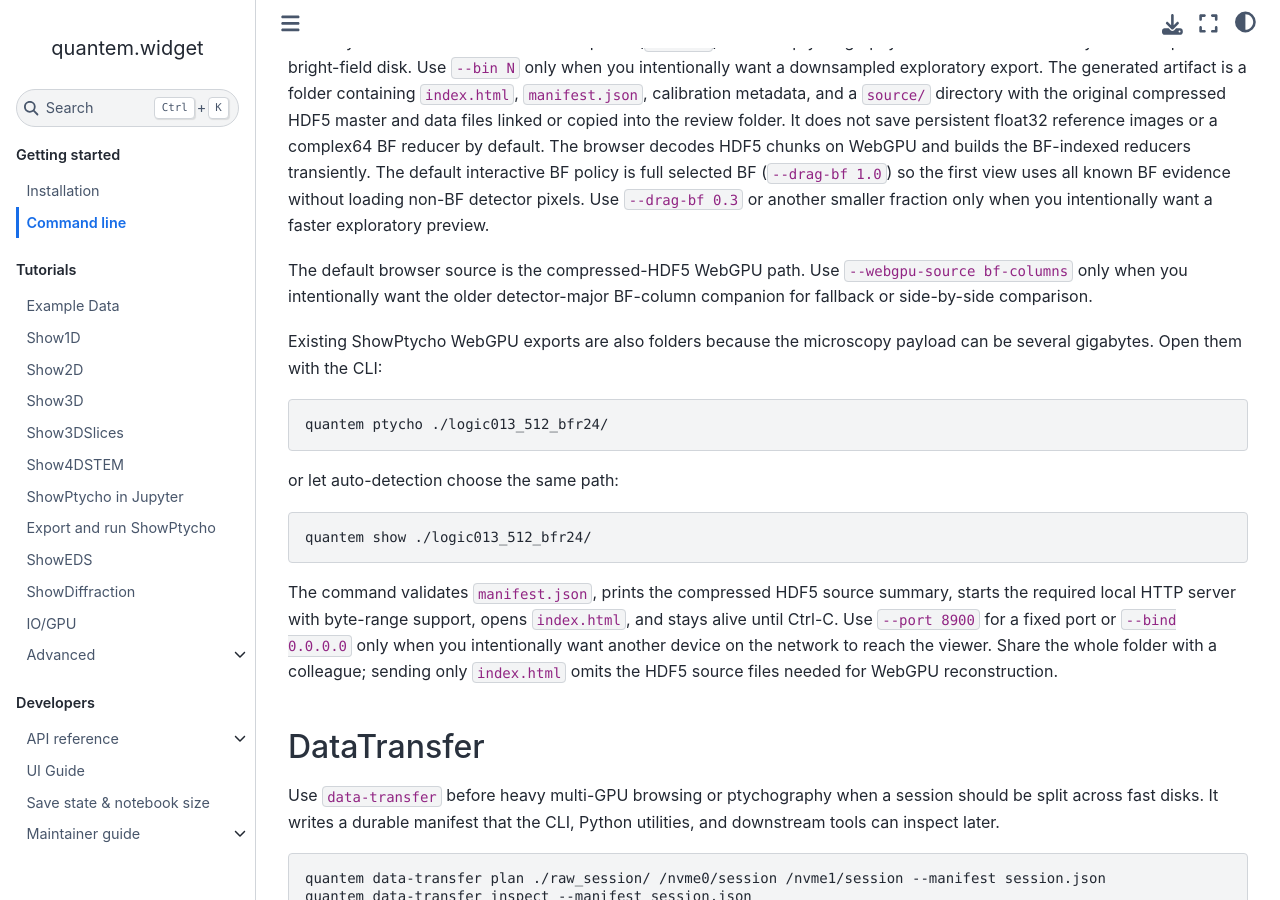
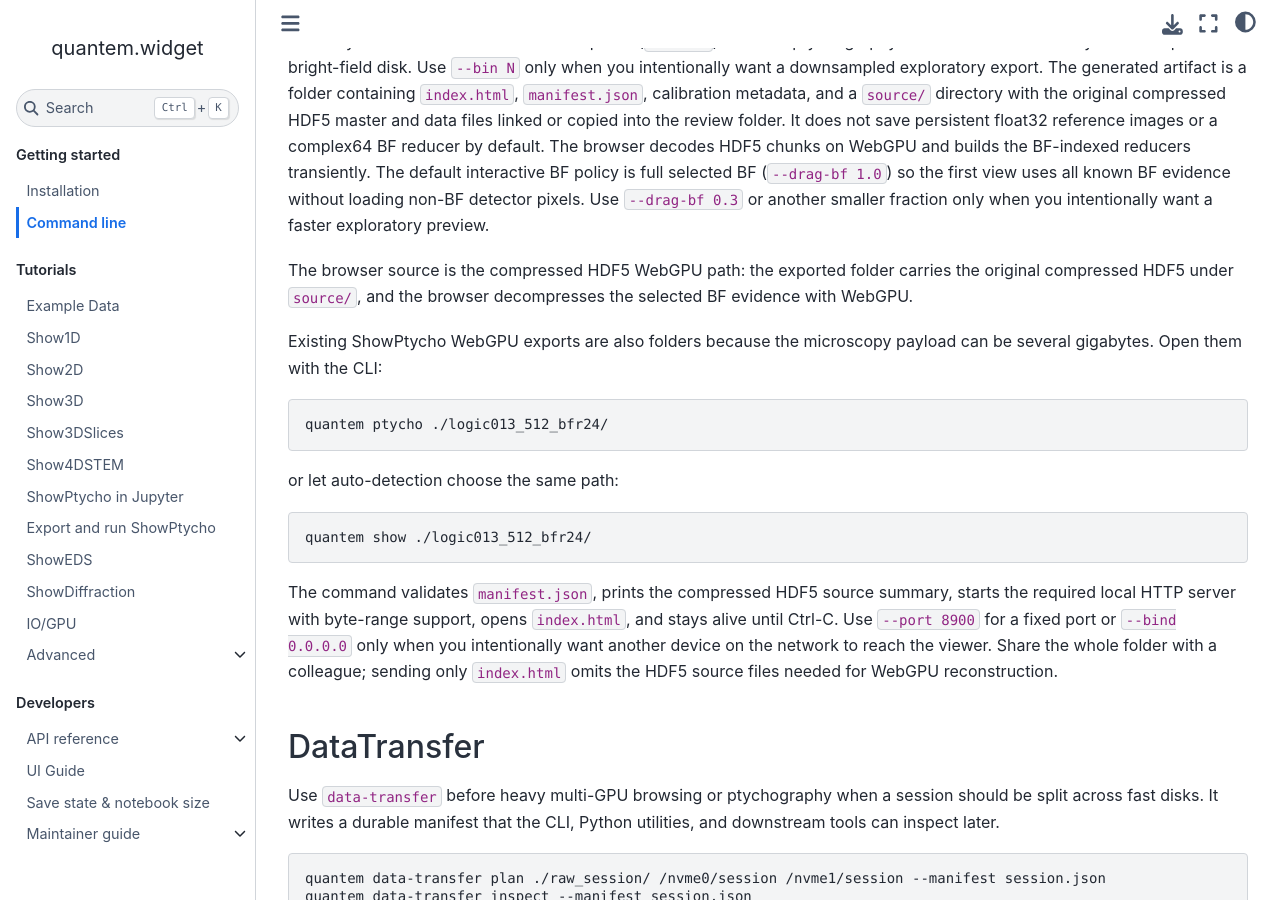
Before and after one commit to bobleesj/quantem.widget, a Jupyter Book: the page built from docs/cli.md, in a window 1280 px wide and 900 px high, scrolled down 2295 px. Built offline with Jupyter Book 1.0.4 settings and Sphinx 7.4.7 and the Sphinx Book theme 1.1.4, drawn with Linux system fonts in a browser that asks for light colours.

Commit message:
refactor: drop dead g_bf.c64 export param, rename folder calibration, clean bf-columns docs

```diff
--- a/docs/cli.md
+++ b/docs/cli.md
@@ -87,9 +87,9 @@
 Use `--drag-bf 0.3` or another smaller fraction only when you intentionally want
 a faster exploratory preview.
 
-The default browser source is the compressed-HDF5 WebGPU path. Use
-`--webgpu-source bf-columns` only when you intentionally want the older
-detector-major BF-column companion for fallback or side-by-side comparison.
+The browser source is the compressed HDF5 WebGPU path: the exported folder
+carries the original compressed HDF5 under `source/`, and the browser
+decompresses the selected BF evidence with WebGPU.
 
 Existing ShowPtycho WebGPU exports are also folders because the microscopy
 payload can be several gigabytes. Open them with the CLI:
```
Also changed, not shown: docs/maintainer/2026-07-16-showptycho-gqk-memory-modes.md (+2 -2 lines), 1 other file.
